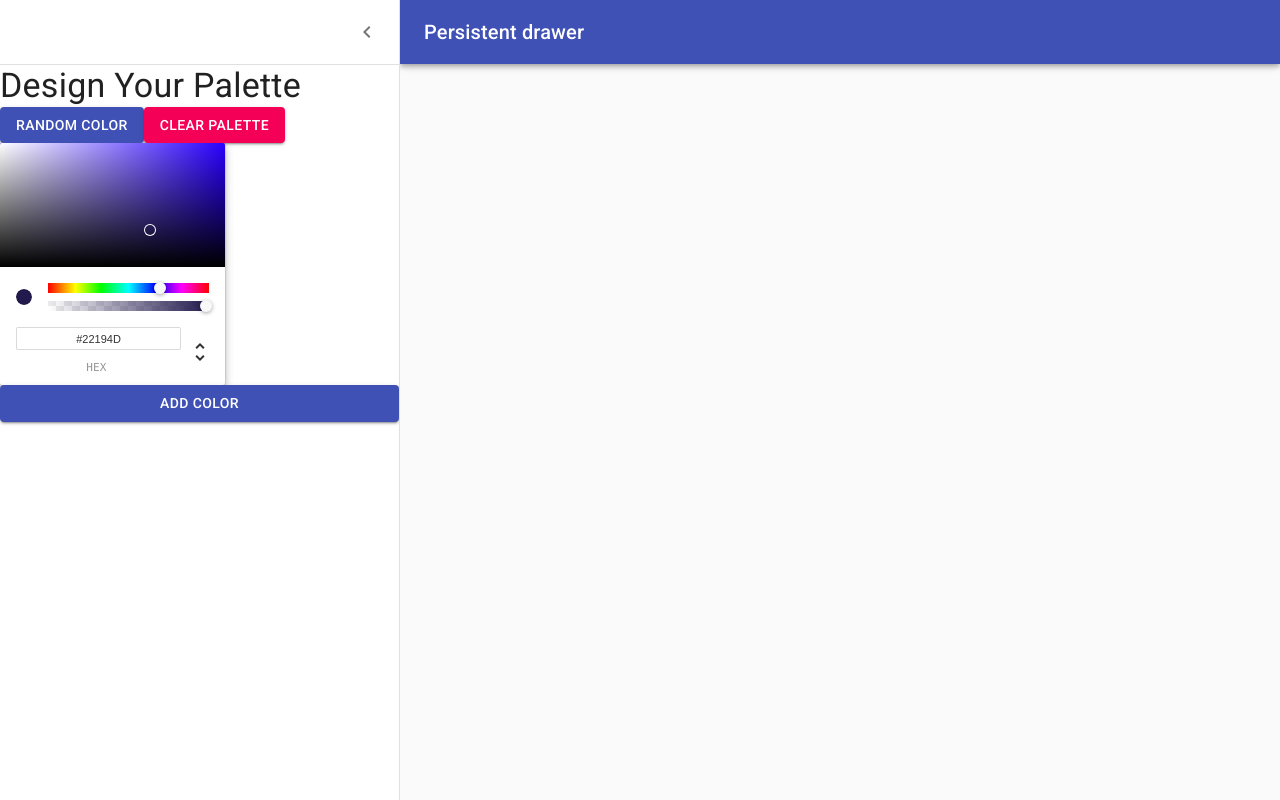
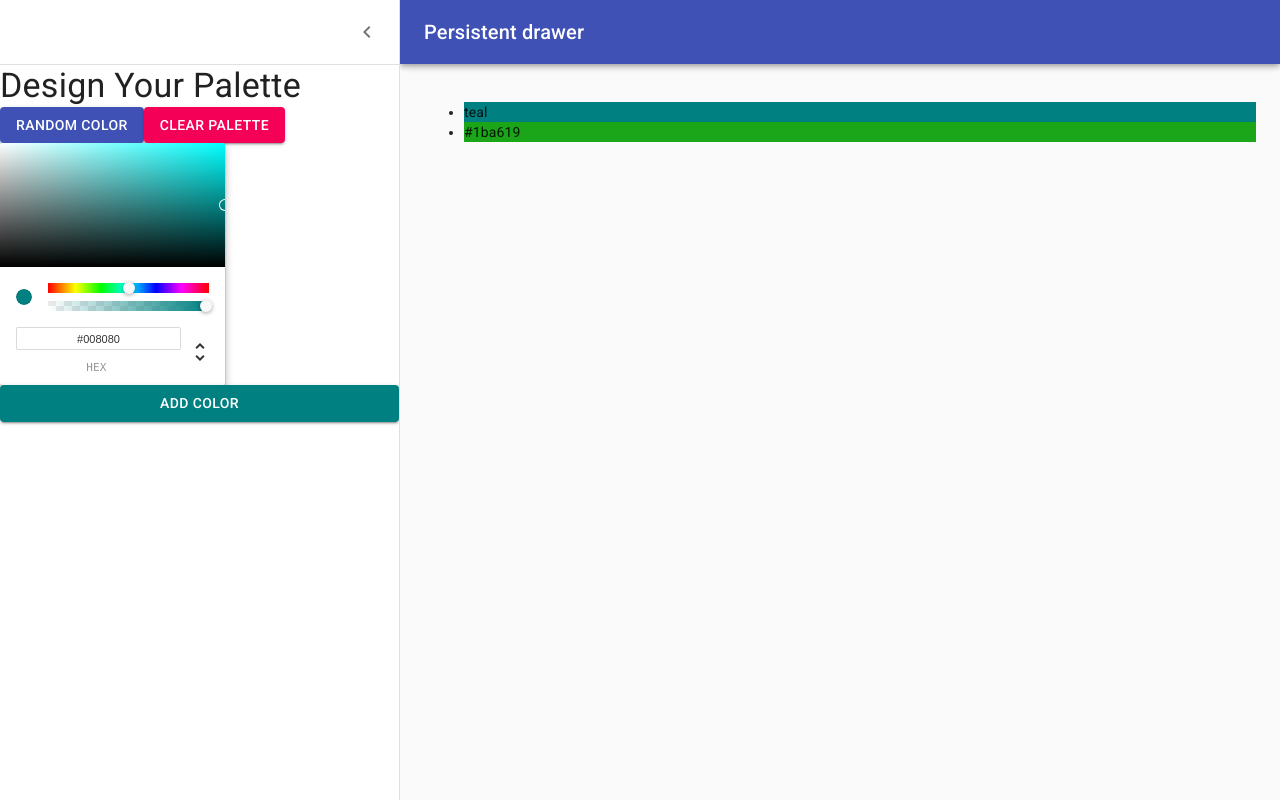
Before and after one commit to austinhdang/palette-town, a React (Create React App) app in the folder palette-town/: page /palette/new in a window 1280 px wide. Both pictures are taken after a click on the button "open drawer". Built offline with nearby package versions, Linux system fonts and the light colour scheme.

Commit message:
Connect color picker to 'add' btn and add colors

```diff
--- a/palette-town/src/NewPaletteForm.js
+++ b/palette-town/src/NewPaletteForm.js
@@ -72,9 +72,11 @@ const useStyles = makeStyles((theme) => ({
   },
 }));
 
-export default function NewPaletteForm() {
+function NewPaletteForm() {
   const classes = useStyles();
   const [ open, setOpen ] = React.useState(false);
+  const [ currColor, setColor ] = React.useState('teal');
+  const [ colors, setColors ] = React.useState([ 'teal', '#1ba619' ]);
 
   const handleDrawerOpen = () => {
     setOpen(true);
@@ -82,6 +84,14 @@ export default function NewPaletteForm() {
 
   const handleDrawerClose = () => {
     setOpen(false);
+  };
+
+  const updateCurrentColor = (newColor) => {
+    setColor(newColor.hex);
+  };
+
+  const addNewColor = () => {
+    setColors([ ...colors, currColor ]);
   };
 
   return (
@@ -132,8 +142,13 @@ export default function NewPaletteForm() {
             Clear Palette
           </Button>
         </div>
-        <ChromePicker />
-        <Button variant='contained' color='primary'>
+        <ChromePicker color={currColor} onChangeComplete={updateCurrentColor} />
+        <Button
+          variant='contained'
+          color='primary'
+          style={{ backgroundColor: currColor }}
+          onClick={addNewColor}
+        >
           Add Color
         </Button>
       </Drawer>
@@ -143,7 +158,14 @@ export default function NewPaletteForm() {
         })}
       >
         <div className={classes.drawerHeader} />
+        <ul>
+          {colors.map((color) => (
+            <li style={{ backgroundColor: color }}>{color}</li>
+          ))}
+        </ul>
       </main>
     </div>
   );
 }
+
+export default NewPaletteForm;
```
